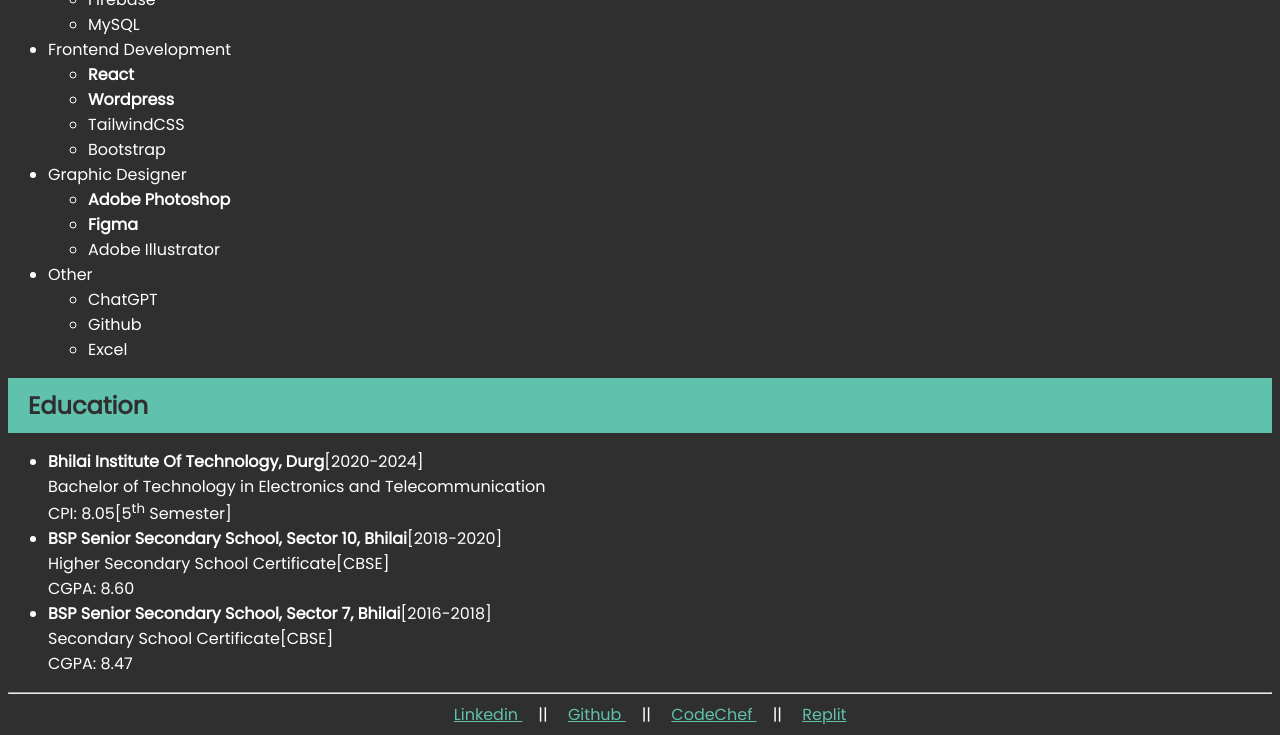
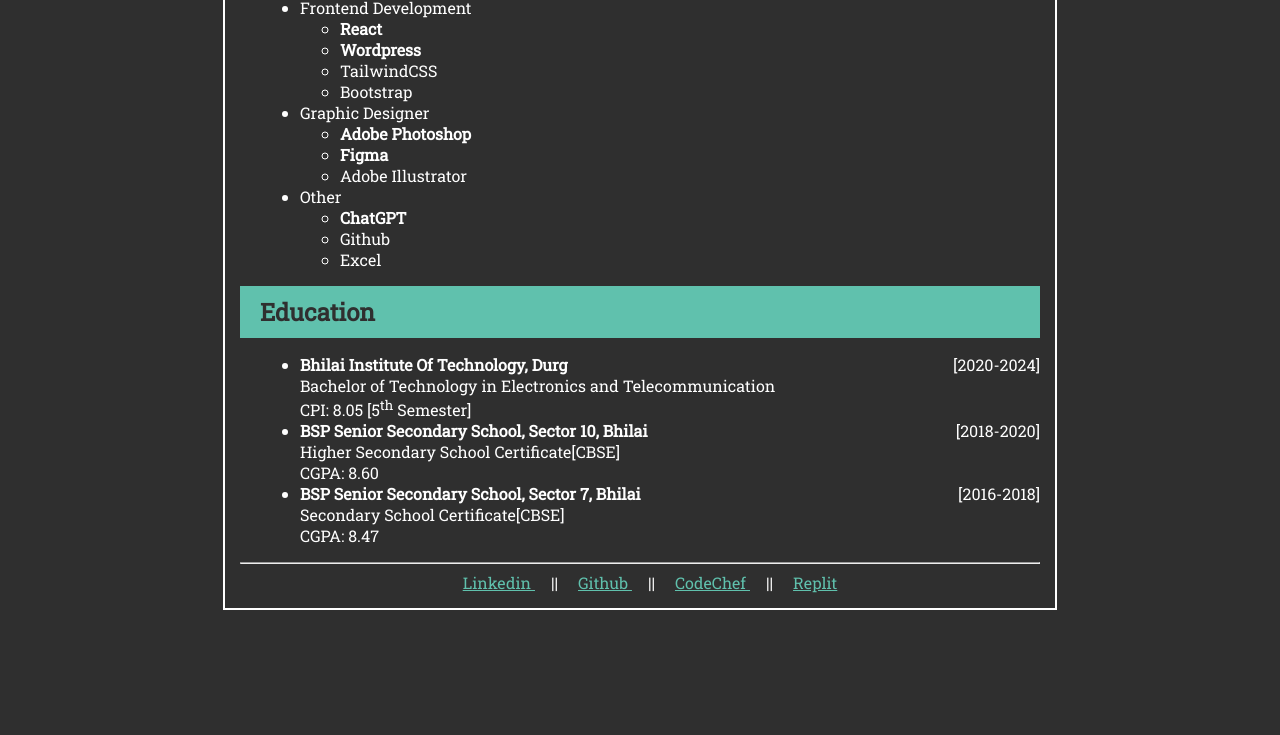
Before and after one commit to aryansoni811/100xEngineers, a plain HTML site: page 3css/aryan_resume.html in a window 1280 px wide. Shown: the part 1114-1849 px from the top of the page. After the commit the page ends 1724 px from the top, so only its background shows below. Drawn offline with Linux system fonts and the light colour scheme.

Commit message:
added Css to the html

```diff
--- a/3css/aryan_resume_html.html
+++ b/3css/aryan_resume.html
@@ -4,32 +4,34 @@
     <meta charset="UTF-8">
     <meta name="viewport" content="width=device-width, initial-scale=1.0">
     <link rel="stylesheet" href="resume.css">
-    <link href='https://fonts.googleapis.com/css?family=Poppins' rel='stylesheet'>
+    <link rel="preconnect" href="https://fonts.googleapis.com">
+    <link rel="preconnect" href="https://fonts.gstatic.com" crossorigin>
+    <link href="https://fonts.googleapis.com/css2?family=Roboto+Slab&display=swap" rel="stylesheet">
     <title>My Resume</title>
 </head>
 <body>
     <header class="intro_header">
         <h1>Aryan Soni</h1>
-        <h3>Full-stack Developer and Designer</h3>
-        <p>Friendly teammate and someone who always likes to explore and experiment. Always striving to improve myself and things around me.</p>
+        <h2>Full-stack Developer and Designer</h2>
+        <p class="intro_para">Friendly teammate and someone who always likes to explore and experiment. Always striving to improve myself and things around me.</p>
         <nav>
             <a href="tel:9300629005">9300629005</a>
             <span>&emsp;|&emsp;</span><a href="mailto:arpitsoni811@gmail.com">arpitsoni811@gmail.com</a>
-
+            <span>&emsp;|&emsp;</span>Bhilai, Chhattisgarh
         </nav>
     </header>
-    <hr>
+    <hr >
     <main>
         <section>
             <header>
                 <h2>Experience</h2>
             </header>
             <ul>
-                <li><b>NJ DESGIN PARK</b> - Wordpress Intern <br>My job role is to develop beautiful and responsive sites using Wordpress</li>
-                <li><b>TEDxBITD</b> - Head of Logistics and Hospitality<br>Leading a team to ensure great Hospitality and Staying experience for speakers at TEDxBITD</li>
-                <li><b>UNSTOP IGNITERS CLUB, BITD</b> - Head Graphic Designer<br>Led a team of designers to create designs for numerous content on UNSTOP.</li>
+                <li><b>NJ DESGIN PARK</b> - Wordpress Intern <br>My job role is to develop beautiful and responsive sites using Wordpress and making sure of its timely delivery and satisfaction of clients.</li>
+                <li><b>TEDxBITD</b> - Head of Logistics and Hospitality<br>Leading a team to ensure great hospitality and staying experience for speakers at TEDxBITD</li>
+                <li><b>UNSTOP IGNITERS CLUB, BITD</b> - Head Graphic Designer<br>Led a team of designers to create designs for numerous content on for UNSTOP(formely D2C).</li>
                 <li><b>HACKBIOS</b> - UI/UX Designer<br>Participated in a hackathon in College, Worked with my team to create BarkBuddies.</li>
-                <li><b>CODECHEF</b> - Competitive Programmer<br>2-Star ranking in CodeChef, has good applied programming experience in C++</li>
+                <li><b>CODECHEF</b> - Competitive Programmer<br>2-Star ranking in CodeChef, has good applied programming experience of data structures and algorithms in C++</li>
             </ul>
         </section>
         <section>
@@ -82,7 +84,7 @@
                 </li>
                 <li>Other
                     <ul>
-                        <li>ChatGPT</li>
+                        <li><strong>ChatGPT</strong></li>
                         <li>Github</li>
                         <li>Excel</li>
                     </ul>
@@ -106,17 +108,20 @@
                 </tr>
             </table>
         </section> -->
+        <!-- temporary -->
         <section>
             <header>
                 <h2>Education</h2>
             </header>
             <ul>
-                <li><b>Bhilai Institute Of Technology, Durg</b>[2020-2024]<br>
-                    Bachelor of Technology in Electronics and Telecommunication<br>CPI: 8.05[5<sup>th</sup> Semester]</li>
-                <li><b>BSP Senior Secondary School, Sector 10, Bhilai</b>[2018-2020]<br>Higher Secondary School Certificate[CBSE]<br>CGPA: 8.60</li>
-                <li><b>BSP Senior Secondary School, Sector 7, Bhilai</b>[2016-2018]<br>Secondary School Certificate[CBSE]<br>CGPA: 8.47</li>
+                <li><div class="edu_li"><b>Bhilai Institute Of Technology, Durg</b><span>[2020-2024]</span></div>
+                    Bachelor of Technology in Electronics and Telecommunication<br>CPI: 8.05 [5<sup>th</sup> Semester]</li>
+                <li><div class="edu_li"><b>BSP Senior Secondary School, Sector 10, Bhilai</b><span>[2018-2020]</span></div>Higher Secondary School Certificate[CBSE]<br>CGPA: 8.60</li>
+                <li><div class="edu_li"><b>BSP Senior Secondary School, Sector 7, Bhilai</b><span>[2016-2018]</span></div>Secondary School Certificate[CBSE]<br>CGPA: 8.47</li>
             </ul>
         </section>
+
+
     </main>
     <hr>
     <footer>
--- a/3css/resume.css
+++ b/3css/resume.css
@@ -1,7 +1,16 @@
 body{
     background-color: #2f2f2f;
     color: #fff;
-    font-family: 'poppins';
+    font-family: 'Roboto Slab', serif;
+    max-width: 800px;
+    margin: auto;
+    border: 2px solid white;
+    padding: 15px;
+}
+.intro_header{
+    text-align: center;
+    padding-top: 40px;
+    padding-bottom: 20px;
 }
 header{
     background-color: #60c1ad;
@@ -12,16 +21,34 @@
 h2{
     margin: 0;
 }
+hr{
+    /* margin: 0;
+    height: 10px;
+    color: #2f2f2f; */
+    background-color: #60c1ad;
+}
+strong{
+    font-weight: 800;
+}
+.intro_para{
+    max-width: 700px;
+}
+ul{
+    padding-left: 60px;
+}
+ul ul{
+    padding-left: 40px;
+}
+.edu_li{
+    display: flex;
+    justify-content: space-between;
+}
 header a{
     color: #2f2f2f;
 }
 a{
     color: #60c1ad;
 }
-.intro_header{
-    text-align: center;
-    padding-top: 40px;
-}
 footer{
     text-align: center;
 }
```
